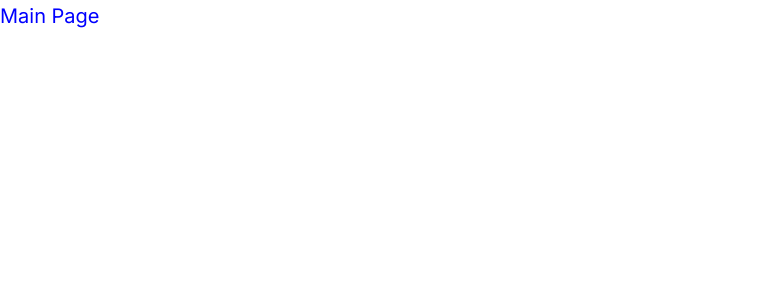
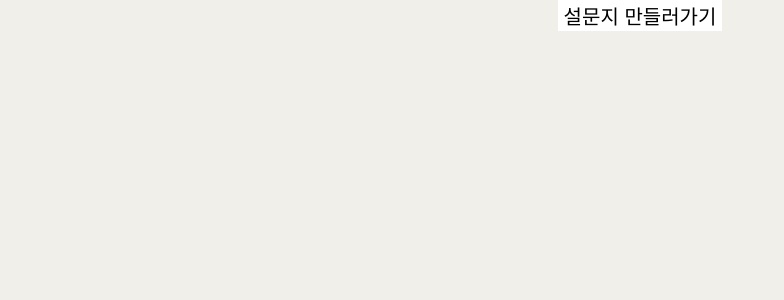
Before and after one commit to Nunjisi/nunjisi-frontend, a Next.js app: page / in a window 1280 px wide. Shown: the top 300 px of the page, without its empty margins (0-784 px from the left). Built offline with nearby package versions, Linux system fonts and the light colour scheme.

Commit message:
feat: add sample page with styled components

```diff
--- a/src/app/globals.css
+++ b/src/app/globals.css
@@ -1,27 +1,44 @@
 html,
 body {
-  padding: 0;
-  margin: 0;
-  font-family: -apple-system, BlinkMacSystemFont, Segoe UI, Roboto, Oxygen,
-    Ubuntu, Cantarell, Fira Sans, Droid Sans, Helvetica Neue, sans-serif;
-  line-height: 1.6;
-  font-size: 18px;
+  display: flex;
+  flex-direction: column;
+  max-width: 100vw;
+  min-height: 100vh;
+  /* mobile viewport bug fix */
+  min-height: -webkit-fill-available;
+  margin: 0 auto;
+  position: relative;
+  background-color: #f1efea;
+}
+
+#root {
+  margin: 0 auto;
+}
+
+html {
+  font-size: 62.5%;
 }
 
 * {
   box-sizing: border-box;
 }
 
-a {
-  color: #0070f3;
-  text-decoration: none;
+body,
+button {
+  font-family: -apple-system, BlinkMacSystemFont, Segoe UI, Roboto, Oxygen,
+    Ubuntu, Cantarell, Fira Sans, Droid Sans, Helvetica Neue, sans-serif;
 }
 
-a:hover {
-  text-decoration: underline;
+button {
+  cursor: pointer;
+  border: none;
+  outline: none;
+  background-color: transparent;
+  -webkit-tap-highlight-color: transparent;
 }
 
-img {
-  max-width: 100%;
-  display: block;
+a,
+a:visited {
+  text-decoration: none;
+  color: black;
 }
--- a/src/app/page.tsx
+++ b/src/app/page.tsx
@@ -1,19 +1,27 @@
 "use client";
 
 import Image from "next/image";
+import { useRouter } from "next/navigation";
 import styled from "styled-components";
 
 export default function Home() {
+  const router = useRouter();
+
+  const goNewPage = () => {
+    router.push("/survey/new");
+  };
+
   return (
     <main>
       <div>
-        <Test>Main Page</Test>
+        <StButton onClick={goNewPage}>설문지 만들러가기</StButton>
       </div>
     </main>
   );
 }
 
-const Test = styled.div`
+const StButton = styled.button`
   font-size: 20px;
-  color: blue;
+  color: black;
+  background-color: white;
 `;
--- /dev/null
+++ b/src/app/survey/join/page.tsx
@@ -0,0 +1,5 @@
+import styled from "styled-components";
+
+export default function Join() {
+  return <div>join page</div>;
+}
--- /dev/null
+++ b/src/app/survey/new/page.tsx
@@ -0,0 +1,5 @@
+import styled from "styled-components";
+
+export default function New() {
+  return <div>new page</div>;
+}
```
